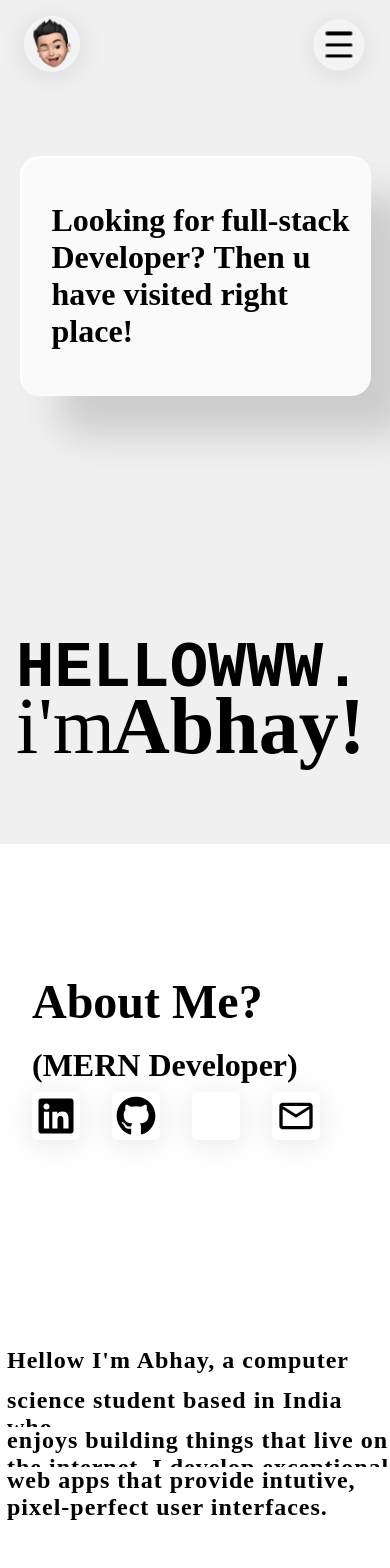
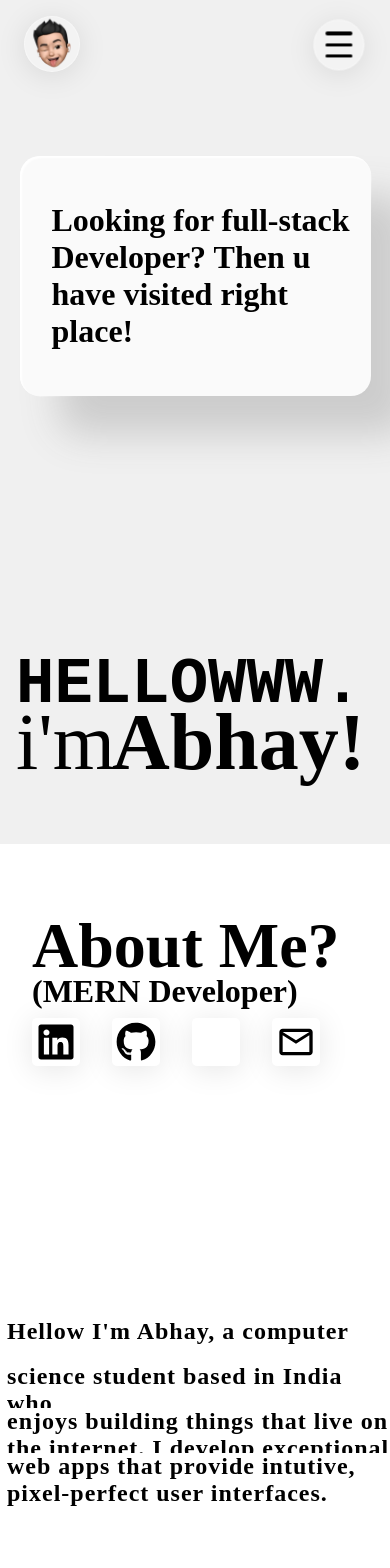
Before and after one commit to 9xVibee/PORTFOLIO, a React (Vite) app: page / in a window 390 px wide. Shown: the top 1568 px of the page. Built offline with nearby package versions, Linux system fonts and the light colour scheme; some icons are missing; a web font is replaced by a local one.

Commit message:
Ipad media Added

```diff
--- a/src/App.css
+++ b/src/App.css
@@ -29,7 +29,7 @@
   transform: scale(1);
 }
 
-@media screen and (max-width:391px) {
+@media screen and (max-width:769px) {
 
   .circle,
   .circle2 {
--- a/src/component/Navbar/Navbar.css
+++ b/src/component/Navbar/Navbar.css
@@ -4,7 +4,7 @@
     top: 0;
     left: 0;
     height: 4rem;
-    z-index: 999;
+    z-index: 9999;
 }
 
 .bitemoji-container {
@@ -197,7 +197,7 @@ span+span {
     }
 }
 
-@media screen and (max-width:391px) {
+@media screen and (max-width:431px) {
     .bitemoji-container {
         width: 3.5rem;
         height: 3.5rem;
--- a/src/pages/AboutMe/AboutMe.css
+++ b/src/pages/AboutMe/AboutMe.css
@@ -119,7 +119,7 @@ p {
     display: none;
 }
 
-@media screen and (max-width:391px) {
+@media screen and (max-width:800px) {
     .abt-me {
         display: flex;
         flex-direction: column;
@@ -131,11 +131,50 @@ p {
         height: 50%;
         width: 100%;
         padding-left: 2rem;
+        margin-bottom: -6rem;
     }
 
     .right-abt {
-        height: 50%;
         width: 100%;
+        padding-left: 2rem;
+    }
+
+    .right-abt-p {
+        height: 2.8rem;
+    }
+
+    .last-nothide-p {
+        height: 5rem;
+        line-height: 2.5rem;
+    }
+
+    .left-abt h1 {
+        font-size: 4rem;
+    }
+
+    .left-abt p {
+        font-size: 2rem;
+    }
+
+    .left-abt-h1-container {
+        width: 100%;
+        height: 4.5rem;
+    }
+
+    .left-abt-p-container {
+        width: 100%;
+    }
+}
+
+@media screen and (max-width:620px) {
+    .right-abt-p p {
+        font-size: 1.6rem;
+    }
+}
+
+@media screen and (max-width:391px) {
+    .left-abt {
+        margin-bottom: 1rem;
     }
 
     .right-abt-nothide {
@@ -147,32 +186,11 @@ p {
         padding-left: 7px;
     }
 
-    .right-abt-p {
-        height: 2.5rem;
-    }
-
     .last-p {
-        height: 10rem;
+        height: 5rem;
     }
 
     .right-abt-p p {
         font-size: 1.5rem;
     }
-
-    .left-abt h1 {
-        font-size: 3rem;
-    }
-
-    .left-abt p {
-        font-size: 2rem;
-    }
-
-    .left-abt-h1-container {
-        width: 100%;
-        margin-bottom: -0.5rem;
-    }
-
-    .left-abt-p-container {
-        width: 100%;
-    }
 }
--- a/src/pages/AboutMe/AboutMe.jsx
+++ b/src/pages/AboutMe/AboutMe.jsx
@@ -166,7 +166,7 @@ const AboutMe = () => {
           <p>on the internet. I develop exceptional websites and </p>
         </motion.div>
         <motion.div
-          className="right-abt-p"
+          className="right-abt-p last-nothide-p"
           {...abtInfo}
           transition={{
             delay: 1.1,
--- a/src/pages/Skills/Skills.css
+++ b/src/pages/Skills/Skills.css
@@ -22,7 +22,7 @@
 
 .skills-container {
     width: 100%;
-    height: calc(100% - 6rem);
+    height: 100%;
     box-sizing: border-box;
     display: flex;
     justify-content: center;
@@ -80,19 +80,31 @@
     color: white;
 }
 
-@media screen and (max-width:391px) {
-    .skills {
-        /* margin-bottom: 20rem; */
+@media screen and (max-width:800px) {
+    .h1-container-skills {
+        margin-bottom: -3rem;
+    }
+
+    .skill-card {
+        padding: 0.1rem 1rem;
     }
 
     .skills-inner-container {
-        padding: 5rem 0;
         width: 100%;
-        gap: 0.5rem;
+        padding: 0rem 0rem;
+        gap: 1rem;
     }
+}
 
-    .skill-card {
-        padding: 0.2rem 1rem;
+@media screen and (max-width:490px) {
+    .skill-card p {
+        font-size: 1.5rem;
+    }
+}
+
+@media screen and (max-width:330px) {
+    .skills {
+        padding-top: 0rem;
     }
 }
 
--- a/src/pages/home/Home.css
+++ b/src/pages/home/Home.css
@@ -142,13 +142,9 @@
     }
 }
 
-@media screen and (max-width:400px) {
+@media screen and (max-width:800px) {
     .home {
         flex-direction: column-reverse;
-    }
-
-    .full-stack-span {
-        display: none;
     }
 
     .info-container {
@@ -156,6 +152,17 @@
         height: 70%;
         padding-left: 1rem;
     }
+
+    .name-container {
+        margin-bottom: 3.5rem;
+    }
+}
+
+@media screen and (max-width:431px) {
+    .full-stack-span {
+        display: none;
+    }
+
 
     .info-container .h1-container h1 {
         font-size: 4rem;
@@ -167,7 +174,7 @@
     }
 
     .name-container {
-        margin-bottom: 4.5rem;
+        margin-bottom: 3.5rem;
     }
 
     .box2 h1 {
```
